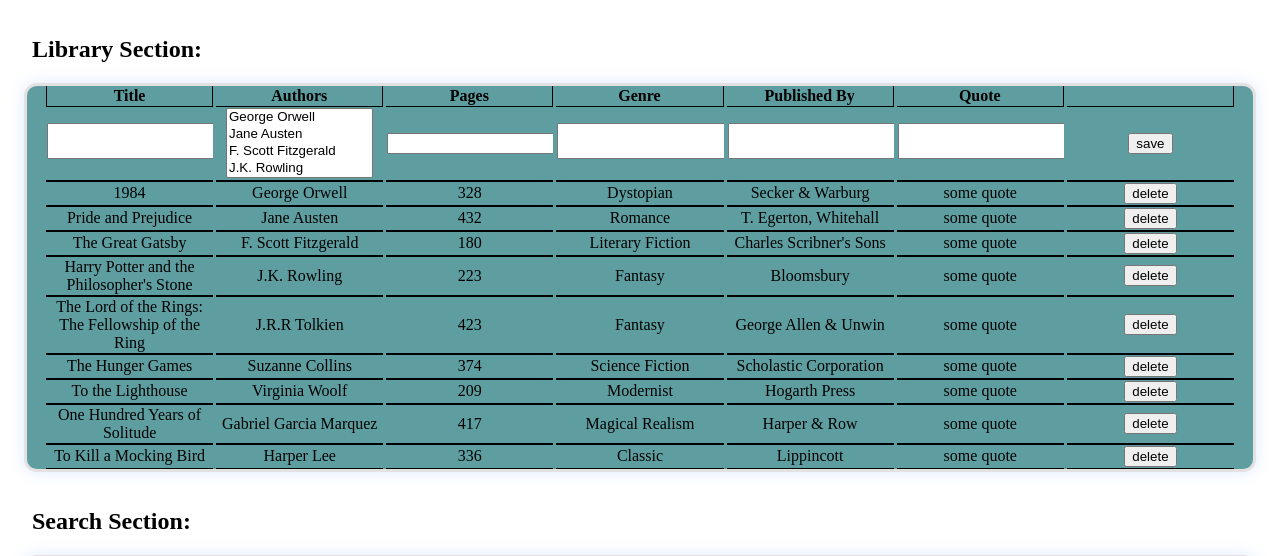
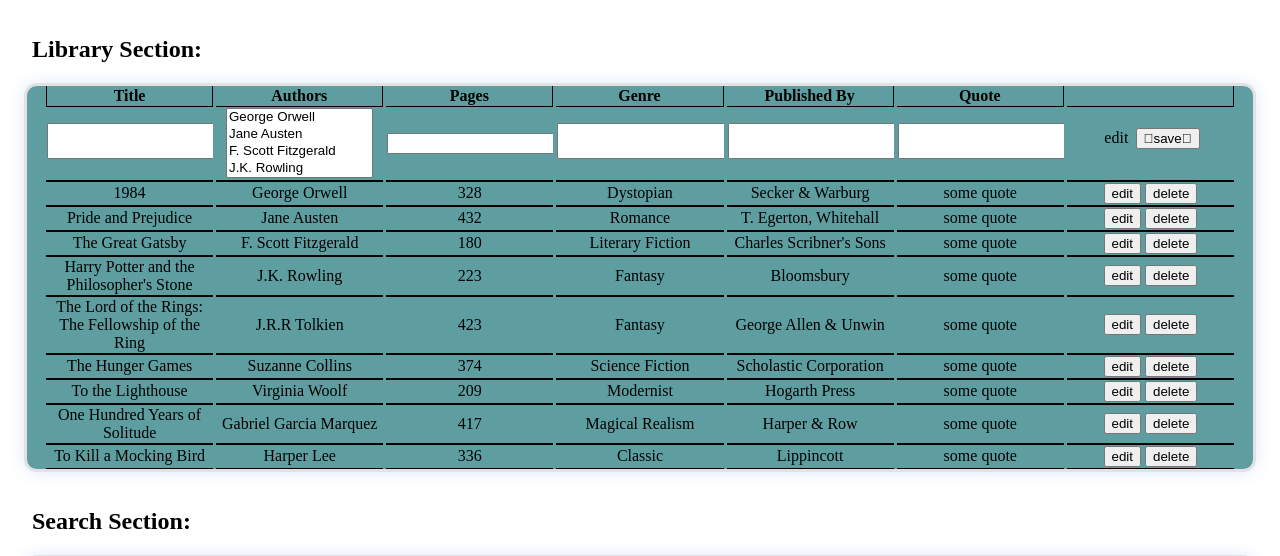
Before and after one commit to hpitta26/Library-System-Django, a Django app: page /testapp/ in a window 1280 px wide. Shown: the top 556 px of the page. Run offline with Django 4.2, Linux system fonts and the light colour scheme; data comes from the database, SQL or seed files in the repository; both versions use the stored data as it was after the commit.

Commit message:
Finished Project

```diff
--- a/librarySys/testapp/static/home.css
+++ b/librarySys/testapp/static/home.css
@@ -29,6 +29,18 @@ td {
     font-weight:500;
     overflow-x: auto;
     overflow: hidden;
+}
+
+.upper-save-btn {
+    display: inline-block;
+}
+.upper-edit-indicator {
+    border-radius: 0.1rem;
+    padding: 0.2rem;
+    display: inline-block;
+}
+.active-edit {
+    background-color: greenyellow;
 }
 
 .homet-headers0 {
--- a/librarySys/testapp/templates/home.html
+++ b/librarySys/testapp/templates/home.html
@@ -30,7 +30,16 @@
                         {%for field in form%}
                             <td>{{field}}</td>
                         {%endfor%}
-                        <td><button name="save">save</button></td>
+                        <td>
+                            {% if  editBookId == -1 %}
+                                <label class="upper-edit-indicator">edit</label>
+                                <button class="upper-save-btn" name="save">&#20;save&#20;</button>
+                            {% else %}
+                                <label class="upper-edit-indicator active-edit">edit</label>
+                                <button class="upper-save-btn" name="edit-save">&#20;save&#20;</button>
+                            {% endif %}
+
+                        </td>
                     </tr>
                 </form>
 
@@ -49,6 +58,12 @@
                         <td>{{book.published_by}}</td>
                         <td>{{book.quote}}</td>
                         <td>
+                            {% if  book.id == editBookId %}
+                                <button class="active-edit" value=" {{editBookId}} {{book.id}}" formnovalidate name="edit">edit</button>
+                            {% else %}
+                                <button value=" {{editBookId}} {{book.id}}" formnovalidate name="edit">edit</button>
+                            {% endif %}
+
                             <button value="{{book.id}}" formnovalidate name="delete">delete</button>
                         </td>
                     </tr>
--- a/librarySys/testapp/views.py
+++ b/librarySys/testapp/views.py
@@ -11,27 +11,22 @@ from testapp.forms import NewBookForm
 
 #view function must be mapped to an url (when user navigates to that url: this function will be called)
 
-
 #This function executes when there is a request from this URL
 def loadNsearchFunc(request):
     context = {}
-    form = NewBookForm()
     books = Book.objects.all()
     context['books'] = books
     context['title'] = 'Home'
     context['trgtBooks'] = []
     context['authorRegStatus'] = request.session.get('authorRegStatus')
+    context['editBookId'] = ''
 
-    print(request.session.get('authorRegStatus'))
-
-    # print('Status:' + hash)
-
-    if request.method == "GET":
+    if (request.method == "GET") and (len(request.GET) != 0):
+        request.session['editBookId'] = -1
         request.session['authorRegStatus'] = ''
         # print(request.GET)
         btn = request.GET.get('radio1') # returns value of radio1 that was clicked
         if btn == 'author':
-            # print('author has been searched')
             trgtAuthor = Author.objects.filter(name__iexact=request.GET.get('search-value'))
             # if Author with target name is found
             if len(trgtAuthor) != 0:
@@ -40,57 +35,95 @@ def loadNsearchFunc(request):
                 context['trgtBooks'] += trgtBooks
         elif btn == 'book':
             # if you use (Book.objects.get() need to use try-catch since if no Book is found an exception will be thrown)
-            #print('book has been searched')
             # print(request.GET.get('search-value'))
             trgtBook = Book.objects.filter(title__iexact=request.GET.get('search-value')) # __iexact --> case insensitive filter
-            # print(trgtBook)
             context['trgtBooks'] += trgtBook
         # else:
         #     print('wrong output')
 
-    context['form'] = form
+
+    # Manage edited book
+    context['editBookId'] = -1
+    if request.session.get('editBookId') != -1 and request.session.get('editBookId') != None: #case --> Edit btn clicked
+        print(request.session.get('editBookId'))
+        bothEditVals = request.session.get('editBookId').split()
+        oldEdit = int(bothEditVals[0])
+        newEdit = int(bothEditVals[1])
+        if oldEdit != newEdit: # Populate Form
+            context['editBookId'] = newEdit
+            editBook = Book.objects.get(pk=newEdit)
+            context['form'] = NewBookForm(instance=editBook)
+        else:
+            context['form'] = NewBookForm()
+    else:
+        context['form'] = NewBookForm()
+
+    print("Edit Book:", context['editBookId'])
+
+
     return render(request, 'home.html', context)
 
 
 
+
+
+
+
 def saveFunc(request):
-    try:
-        form = NewBookForm(request.POST)
-        # form.save()
-        newBook = form.save(commit=False)
-        # print(newBook)
-        if len(Book.objects.filter(title__iexact=newBook.title)) == 0: # check to ensure case insensitivity condition is not broken
-            newBook.save()
-            form.save_m2m()
-    except:
-        # print('unexpected input')
-        print('')
+    if 'save' in request.POST:
+        try:
+            form = NewBookForm(request.POST)
+            newBook = form.save(commit=False)
+            if len(Book.objects.filter(title__iexact=newBook.title)) == 0: # check to ensure case insensitivity condition is not broken
+                newBook.save()
+                form.save_m2m()
+        except:
+            pass
+    else: #save with active EDIT
+        req = request.POST
+        editBook = Book.objects.get(pk=int(request.session.get('editBookId').split()[1])) # entry in DB
+
+        editBook.authors.clear() #remove all authors
+        editBook.authors.add(Author.objects.get(pk=req.get('authors'))) # !!! Currently only adds 1 author !!!
+
+        editBook.title = req.get('title')
+        editBook.pages = req.get('pages')
+        editBook.genre = req.get('genre')
+        editBook.published_by = req.get('published_by')
+        editBook.quote = req.get('quote')
+        editBook.save() #save entry back to DB
 
     request.session['authorRegStatus'] = ''
+    request.session['editBookId'] = -1
 
     return redirect(loadNsearchFunc) # redirects to view that is rendering the content
 
 
 
-def editFunct(request):
-    primKey = request.POST.get('edit')
-    book = Book.objects.get(id=primKey)
-    form = NewBookForm(instance=book)
 
-    request.session['authorRegStatus'] = ''
 
 
 
 def deleteFunc(request):
-    targetBook = request.POST.get('delete')
-    print(request.POST)
-    # print(targetBook)
-    book = Book.objects.get(id=targetBook)
-    book.delete()
+    if 'delete' in request.POST:
+        #delete the book
+        targetBook = request.POST.get('delete')
+        # print(targetBook)
+        book = Book.objects.get(id=targetBook)
+        book.delete()
+        request.session['editBookId'] = -1
+    else: #save target book.id
+        request.session['editBookId'] = request.POST.get('edit')
 
     request.session['authorRegStatus'] = ''
 
     return redirect(loadNsearchFunc)
+
+
+
+
+
+
 
 
 def regAuthorFunc(request):
@@ -99,7 +132,6 @@ def regAuthorFunc(request):
     res = ''
 
     if 'register' in request.POST:
-        # print('Register Btn Clicked')
         if len(Author.objects.filter(name__iexact=authorName)) != 0:
             #author with target name exists
             res = 'Author Already Registered'
@@ -117,6 +149,7 @@ def regAuthorFunc(request):
             try:
                 #author with target name exists
                 author = Author.objects.get(name=authorName.title())
+                # UPDATE: ONLY DELETE BOOKS WITH 1 AUTHOR
                 author.books.all().delete() # All of the Author's books are deleted too
                 author.delete()
                 res = 'Author Successfully Deleted'
@@ -127,5 +160,6 @@ def regAuthorFunc(request):
 
 
     request.session['authorRegStatus'] = res
+    request.session['editBookId'] = -1
 
     return redirect('loadNsearchFunc')
```
Also changed, not shown: librarySys/limitations.md (added, +11 -0 lines), README.md (added), librarySys/db.sqlite3.
